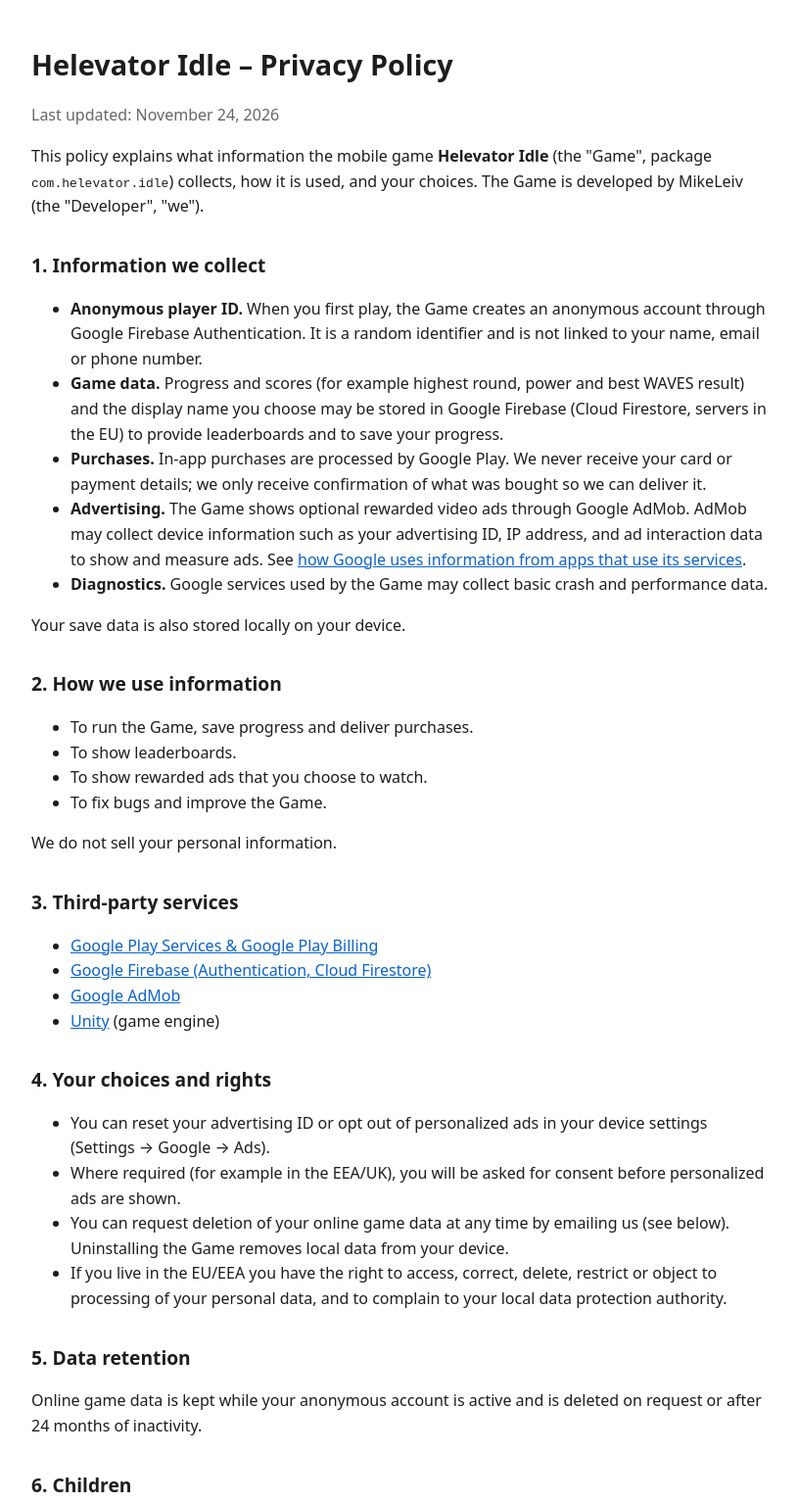
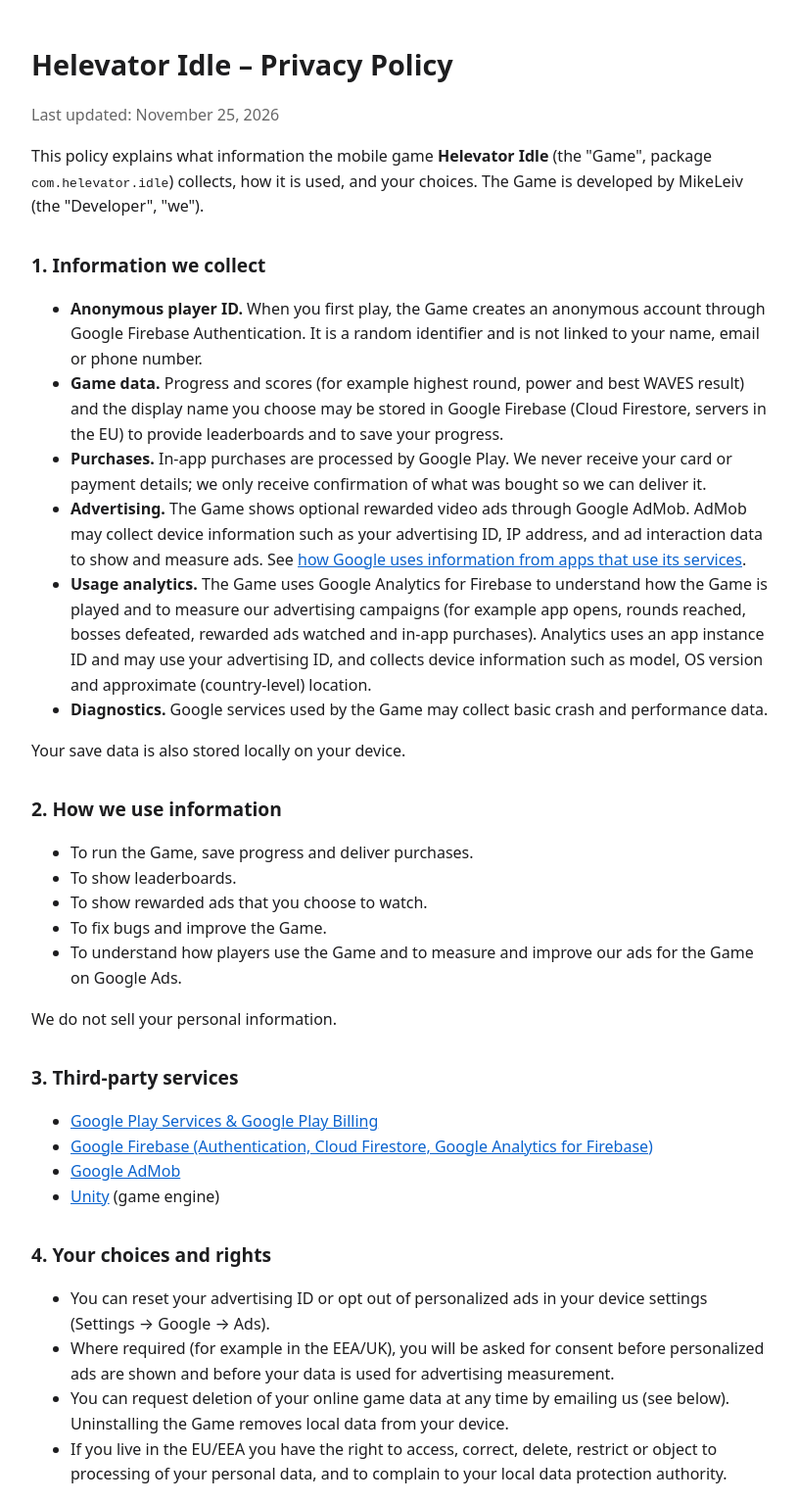
Before and after one commit to Ortjx/helevator-privacy, a plain HTML site: page index.html in a window 1280 px wide. Shown: the top 1534 px of the page at 98% size, without its empty margins (228-1043 px from the left). Drawn offline with Linux system fonts and the light colour scheme.

Commit message:
Disclose Google Analytics for Firebase
Co-Authored-By: Claude Opus 5.5 <noreply@anthropic.com>

```diff
--- a/index.html
+++ b/index.html
@@ -14,7 +14,7 @@
 </head>
 <body>
 <h1>Helevator Idle – Privacy Policy</h1>
-<p class="muted">Last updated: November 24, 2026</p>
+<p class="muted">Last updated: November 25, 2026</p>
 
 <p>This policy explains what information the mobile game <strong>Helevator Idle</strong> (the "Game", package <code>com.helevator.idle</code>) collects, how it is used, and your choices. The Game is developed by MikeLeiv (the "Developer", "we").</p>
 
@@ -24,6 +24,7 @@
   <li><strong>Game data.</strong> Progress and scores (for example highest round, power and best WAVES result) and the display name you choose may be stored in Google Firebase (Cloud Firestore, servers in the EU) to provide leaderboards and to save your progress.</li>
   <li><strong>Purchases.</strong> In-app purchases are processed by Google Play. We never receive your card or payment details; we only receive confirmation of what was bought so we can deliver it.</li>
   <li><strong>Advertising.</strong> The Game shows optional rewarded video ads through Google AdMob. AdMob may collect device information such as your advertising ID, IP address, and ad interaction data to show and measure ads. See <a href="https://policies.google.com/technologies/ads" target="_blank" rel="noopener">how Google uses information from apps that use its services</a>.</li>
+  <li><strong>Usage analytics.</strong> The Game uses Google Analytics for Firebase to understand how the Game is played and to measure our advertising campaigns (for example app opens, rounds reached, bosses defeated, rewarded ads watched and in-app purchases). Analytics uses an app instance ID and may use your advertising ID, and collects device information such as model, OS version and approximate (country-level) location.</li>
   <li><strong>Diagnostics.</strong> Google services used by the Game may collect basic crash and performance data.</li>
 </ul>
 <p>Your save data is also stored locally on your device.</p>
@@ -34,13 +35,14 @@
   <li>To show leaderboards.</li>
   <li>To show rewarded ads that you choose to watch.</li>
   <li>To fix bugs and improve the Game.</li>
+  <li>To understand how players use the Game and to measure and improve our ads for the Game on Google Ads.</li>
 </ul>
 <p>We do not sell your personal information.</p>
 
 <h2>3. Third-party services</h2>
 <ul>
   <li><a href="https://policies.google.com/privacy" target="_blank" rel="noopener">Google Play Services &amp; Google Play Billing</a></li>
-  <li><a href="https://firebase.google.com/support/privacy" target="_blank" rel="noopener">Google Firebase (Authentication, Cloud Firestore)</a></li>
+  <li><a href="https://firebase.google.com/support/privacy" target="_blank" rel="noopener">Google Firebase (Authentication, Cloud Firestore, Google Analytics for Firebase)</a></li>
   <li><a href="https://support.google.com/admob/answer/6128543" target="_blank" rel="noopener">Google AdMob</a></li>
   <li><a href="https://unity.com/legal/privacy-policy" target="_blank" rel="noopener">Unity</a> (game engine)</li>
 </ul>
@@ -48,7 +50,7 @@
 <h2>4. Your choices and rights</h2>
 <ul>
   <li>You can reset your advertising ID or opt out of personalized ads in your device settings (Settings → Google → Ads).</li>
-  <li>Where required (for example in the EEA/UK), you will be asked for consent before personalized ads are shown.</li>
+  <li>Where required (for example in the EEA/UK), you will be asked for consent before personalized ads are shown and before your data is used for advertising measurement.</li>
   <li>You can request deletion of your online game data at any time by emailing us (see below). Uninstalling the Game removes local data from your device.</li>
   <li>If you live in the EU/EEA you have the right to access, correct, delete, restrict or object to processing of your personal data, and to complain to your local data protection authority.</li>
 </ul>
```
